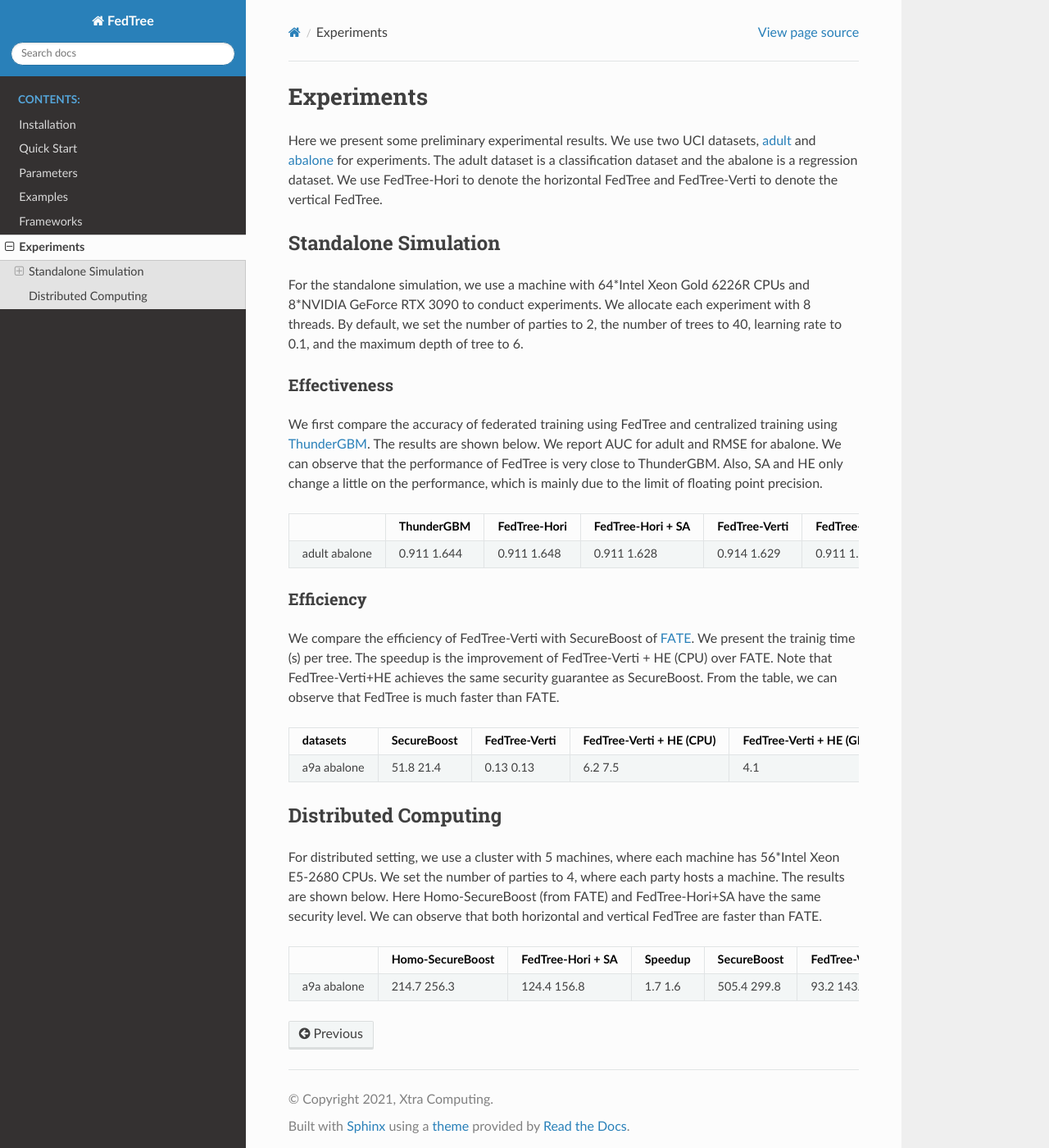
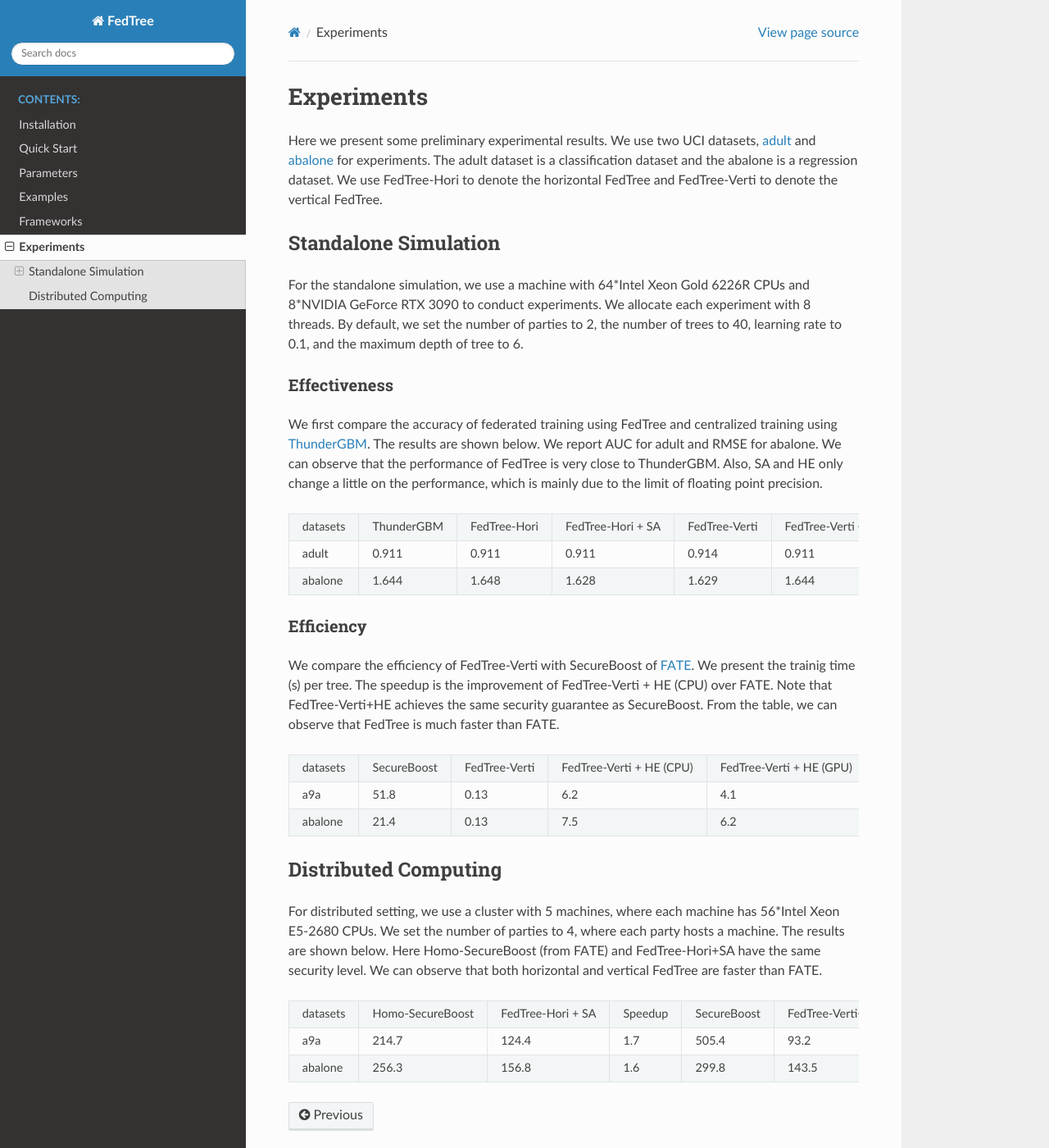
Before and after one commit to Xtra-Computing/FedTree, a Sphinx documentation site: the page built from docs/source/Experiments.rst, in a window 1280 px wide and 1400 px high. Shown: the whole window at 82% size. Built offline with Sphinx 7.4.7 and the Read the Docs theme 2.0.0, drawn with Linux system fonts in a browser that asks for light colours.

Commit message:
update docs

```diff
--- a/docs/source/Experiments.rst
+++ b/docs/source/Experiments.rst
@@ -15,12 +15,13 @@ We first compare the accuracy of federated training using FedTree and centralize
 We report AUC for adult and RMSE for abalone. We can observe that the performance of FedTree is very close to ThunderGBM. Also, SA and HE only change a little on the performance, which is mainly due to the limit of floating point precision.
 
 
-+----------+-------------+---------------+--------------------+----------------+---------------------+
-|          | ThunderGBM  | FedTree-Hori  | FedTree-Hori + SA  | FedTree-Verti  | FedTree-Verti + HE  |
-+==========+=============+===============+====================+================+=====================+
-| adult    | 0.911       | 0.911         | 0.911              | 0.914          | 0.911               |
-| abalone  | 1.644       | 1.648         | 1.628              | 1.629          | 1.644               |
-+----------+-------------+---------------+--------------------+----------------+---------------------+
++----------+------------+--------------+-------------------+---------------+--------------------+
+| datasets | ThunderGBM | FedTree-Hori | FedTree-Hori + SA | FedTree-Verti | FedTree-Verti + HE |
++----------+------------+--------------+-------------------+---------------+--------------------+
+|   adult  |    0.911   |     0.911    |       0.911       |     0.914     |        0.911       |
++----------+------------+--------------+-------------------+---------------+--------------------+
+|  abalone |    1.644   |     1.648    |       1.628       |     1.629     |        1.644       |
++----------+------------+--------------+-------------------+---------------+--------------------+
 
 
 
@@ -32,14 +33,13 @@ We compare the efficiency of FedTree-Verti with SecureBoost of `FATE <https://gi
 We present the trainig time (s) per tree. The speedup is the improvement of FedTree-Verti + HE (CPU) over FATE.
 Note that FedTree-Verti+HE achieves the same security guarantee as SecureBoost. From the table, we can observe that FedTree is much faster than FATE.
 
-+-----------+--------------+----------------+---------------------------+---------------------------+----------+
-| datasets  | SecureBoost  | FedTree-Verti  | FedTree-Verti + HE (CPU)  | FedTree-Verti + HE (GPU)  | Speedup  |
-+===========+==============+================+===========================+===========================+==========+
-| a9a       | 51.8         | 0.13           | 6.2                       | 4.1                       | 8.4      |
-| abalone   | 21.4         | 0.13           | 7.5                       |                           | 2.9      |
-+-----------+--------------+----------------+---------------------------+---------------------------+----------+
-
-
++----------+-------------+---------------+--------------------------+--------------------------+---------+
+| datasets | SecureBoost | FedTree-Verti | FedTree-Verti + HE (CPU) | FedTree-Verti + HE (GPU) | Speedup |
++----------+-------------+---------------+--------------------------+--------------------------+---------+
+|    a9a   |     51.8    |      0.13     |            6.2           |            4.1           |   8.4   |
++----------+-------------+---------------+--------------------------+--------------------------+---------+
+|  abalone |     21.4    |      0.13     |            7.5           |            6.2           |   2.9   |
++----------+-------------+---------------+--------------------------+--------------------------+---------+
 
 
 Distributed Computing
@@ -48,9 +48,10 @@ For distributed setting, we use a cluster with 5 machines, where each machine ha
 We set the number of parties to 4, where each party hosts a machine. The results are shown below. Here Homo-SecureBoost (from FATE) and FedTree-Hori+SA have the same security level.
 We can observe that both horizontal and vertical FedTree are faster than FATE.
 
-+----------+-------------------+--------------------+----------+--------------+-------------------+----------+
-|          | Homo-SecureBoost  | FedTree-Hori + SA  | Speedup  | SecureBoost  | FedTree-Verti+HE  | Speedup  |
-+==========+===================+====================+==========+==============+===================+==========+
-| a9a      | 214.7             | 124.4              | 1.7      | 505.4        | 93.2              | 5.4      |
-| abalone  | 256.3             | 156.8              | 1.6      | 299.8        | 143.5             | 2.1      |
-+----------+-------------------+--------------------+----------+--------------+-------------------+----------+
++----------+------------------+-------------------+---------+-------------+------------------+---------+
+| datasets | Homo-SecureBoost | FedTree-Hori + SA | Speedup | SecureBoost | FedTree-Verti+HE | Speedup |
++----------+------------------+-------------------+---------+-------------+------------------+---------+
+|    a9a   |       214.7      |       124.4       |   1.7   |    505.4    |       93.2       |   5.4   |
++----------+------------------+-------------------+---------+-------------+------------------+---------+
+|  abalone |       256.3      |       156.8       |   1.6   |    299.8    |       143.5      |   2.1   |
++----------+------------------+-------------------+---------+-------------+------------------+---------+
```
